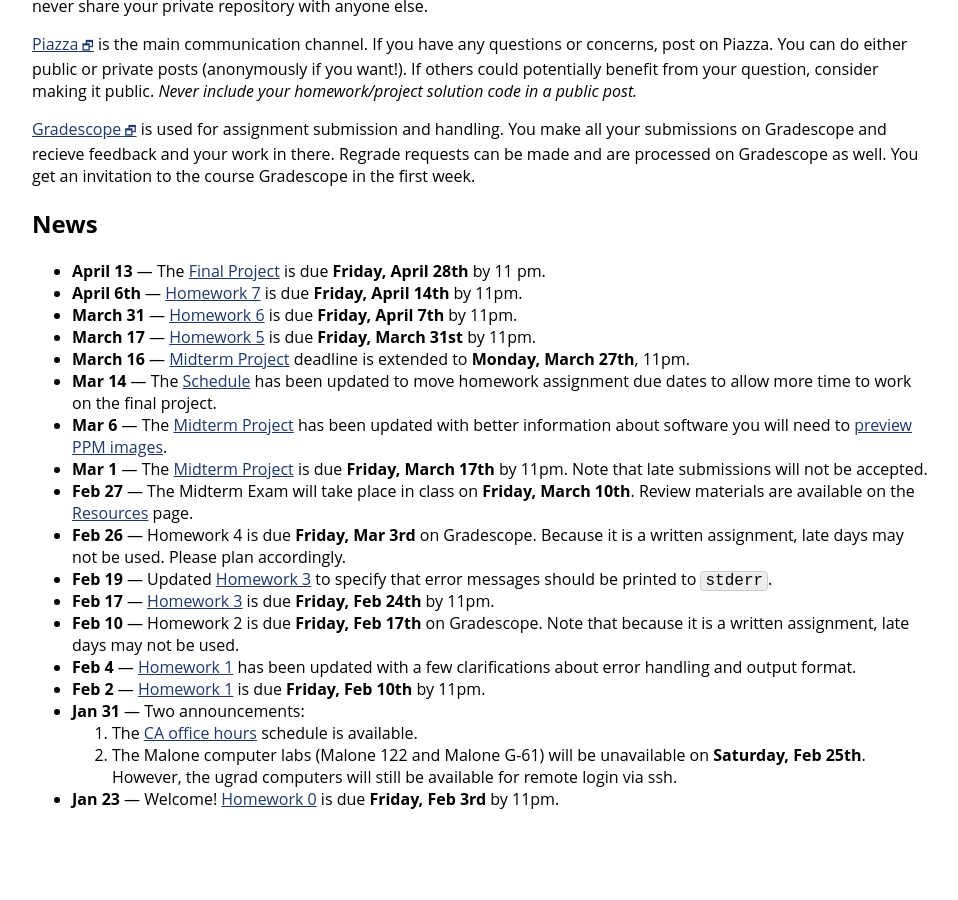
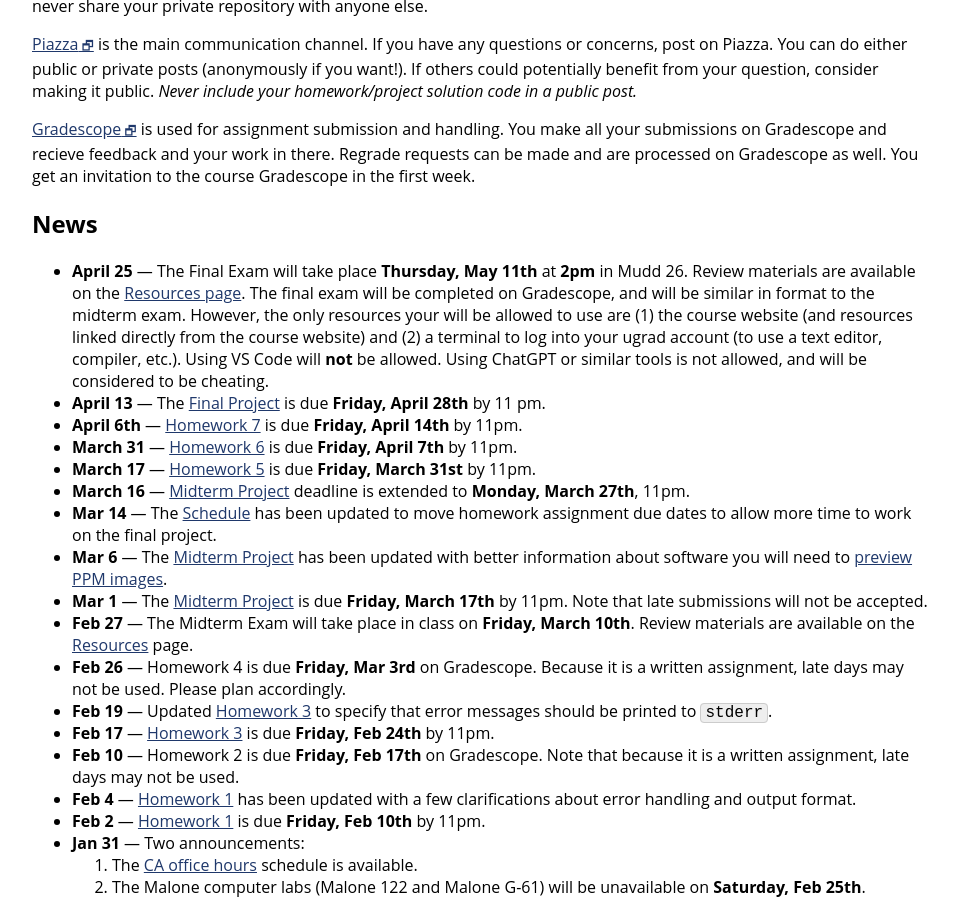
Before and after one commit to vivek-booshan/cs220-sp23, a Jekyll site: the page built from index.md, in a window 1280 px wide and 900 px high, scrolled down 555 px. Shown: the whole window, without its empty margins (160-1118 px from the left). Built offline with Jekyll 4.4.1, drawn with Linux system fonts in a browser that asks for light colours; before the commit the page ends 1397 px from its top, so only the background shows below that.

Commit message:
info about final exam

```diff
--- a/index.md
+++ b/index.md
@@ -46,6 +46,14 @@ to the course Gradescope in the first week.
 
 ## News
 
+* **April 25** — The Final Exam will take place **Thursday, May 11th** at **2pm**
+  in Mudd 26. Review materials are available on the [Resources page](resources.html).
+  The final exam will be completed on Gradescope, and will be similar in format
+  to the midterm exam. However, the only resources your will be allowed to use are
+  (1) the course website (and resources linked directly from the course website)
+  and (2) a terminal to log into your ugrad account (to use a text editor, compiler, etc.).
+  Using VS Code will **not** be allowed.  Using ChatGPT or similar tools is not allowed,
+  and will be considered to be cheating.
 * **April 13** — The [Final Project](assign/final.html) is due **Friday, April 28th**
   by 11 pm.
 * **April 6th** — [Homework 7](assign/hw7.html) is due **Friday, April 14th** by 11pm.
```
Also changed, not shown: schedule.md (+1 -1 lines).
